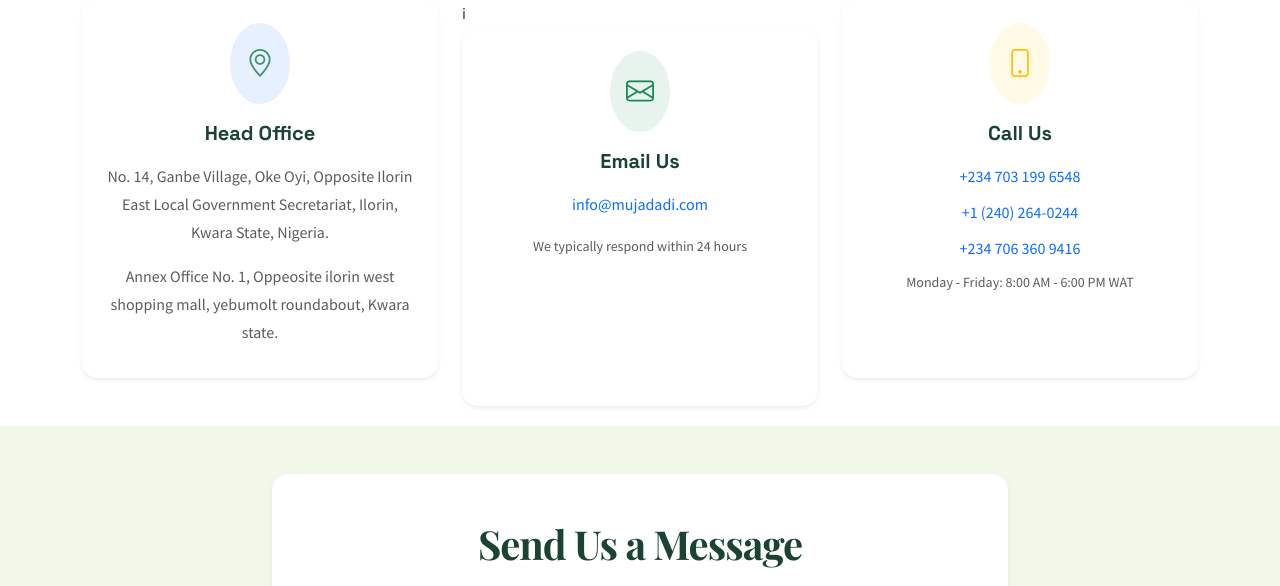
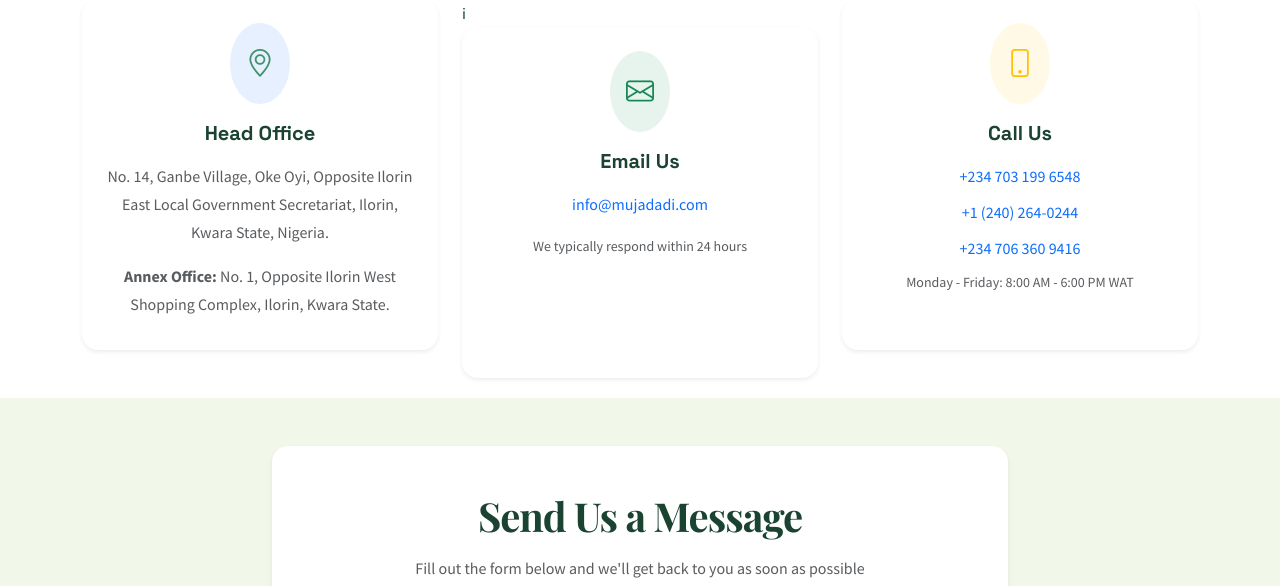
Before and after one commit to a1a9u9Geek8/MujadadiGroup, a Django app: page /contact/ in a window 1280 px wide. Shown: the part 465-1051 px from the top of the page. Run offline with Django 4.2, Linux system fonts and the light colour scheme; data that the repository does not hold is empty.

Commit message:
Update contact addresses

```diff
--- a/core/templates/core/contact.html
+++ b/core/templates/core/contact.html
@@ -46,7 +46,7 @@
                             {% endif %}
                         {% else %}
                             <p class="text-muted mb-3">No. 14, Ganbe Village, Oke Oyi, Opposite Ilorin East Local Government Secretariat, Ilorin, Kwara State, Nigeria.</p>
-                            <p class="text-muted mb-2">Annex Office No. 1, Oppeosite ilorin west shopping mall, yebumolt roundabout, Kwara state.</p>
+                            <p class="text-muted mb-2"><strong>Annex Office:</strong> No. 1, Opposite Ilorin West Shopping Complex, Ilorin, Kwara State.</p>
 
                         {% endif %}
                     </div>
```
